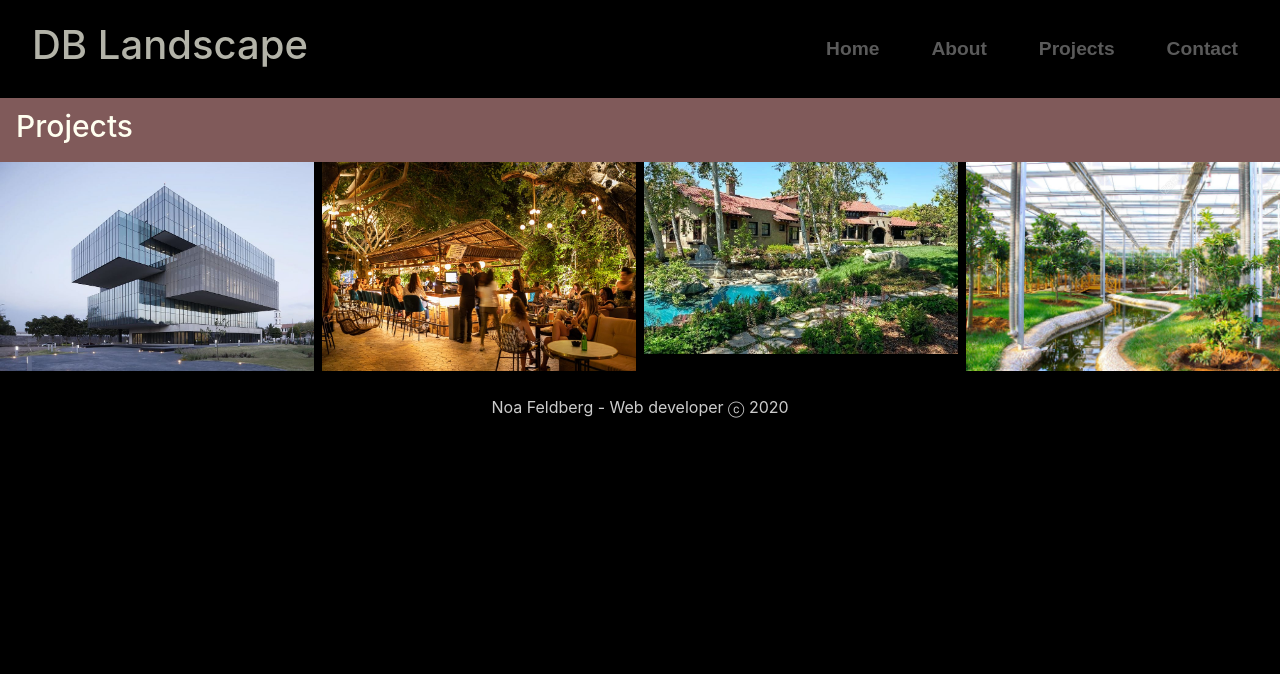
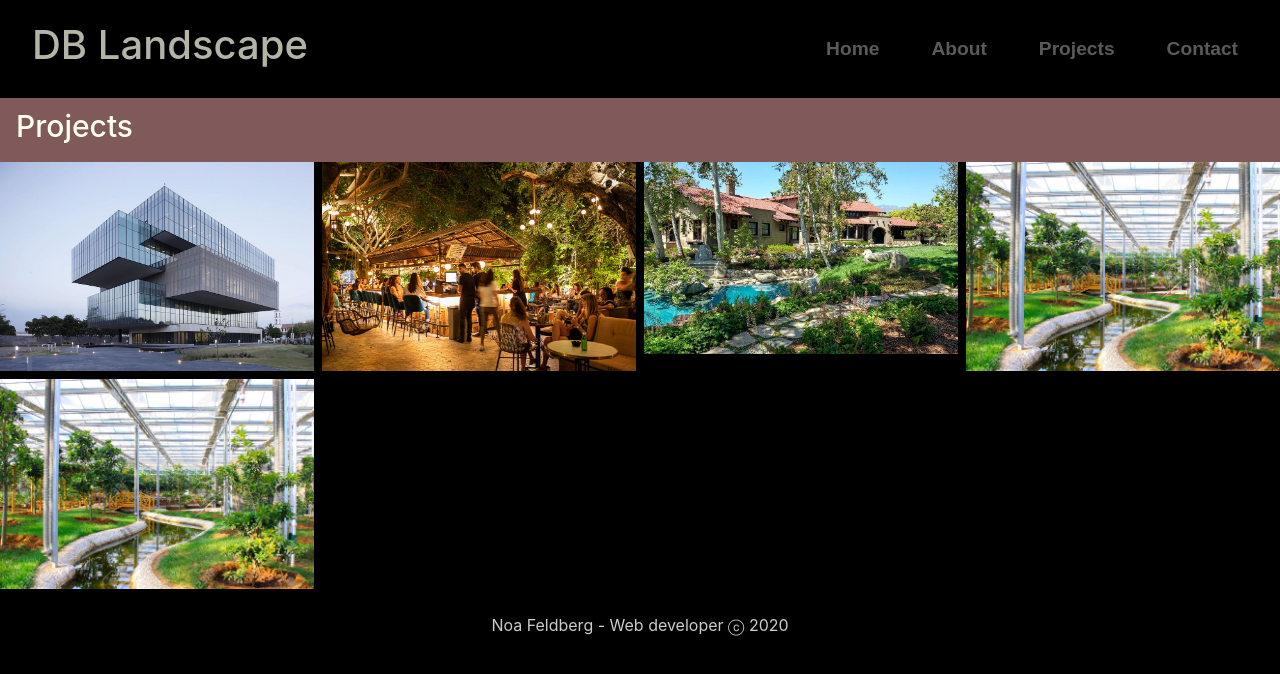
Before and after one commit to noaFeldberg/WebApp-Dalia, a React (Create React App) app: page /projects in a window 1280 px wide. Shown: the top 674 px of the page. Built offline with nearby package versions, Linux system fonts and the light colour scheme; a web font is replaced by a local one.

Commit message:
add route to project description

```diff
--- a/src/cards.js
+++ b/src/cards.js
@@ -23,6 +23,11 @@ const cards = [
       key: 4,
       title: "Project4",
       Img: img7
+    },
+    {
+      key: 4,
+      title: "Project4",
+      Img: img7
     }
   ];
 
--- a/src/components/ProjectCard.jsx
+++ b/src/components/ProjectCard.jsx
@@ -4,7 +4,7 @@ import { withRouter } from "react-router-dom";
 
 function ProjectCard(props){
     return(
-        <a href='#' className='project'>
+        <a href='./ProjectDescription' className='project'>
             <img className="project-image"
             id ={props.id}
             src={props.Img}
```
Also changed, not shown: src/components/ProjectDescription.jsx (added, +9 -0 lines).
